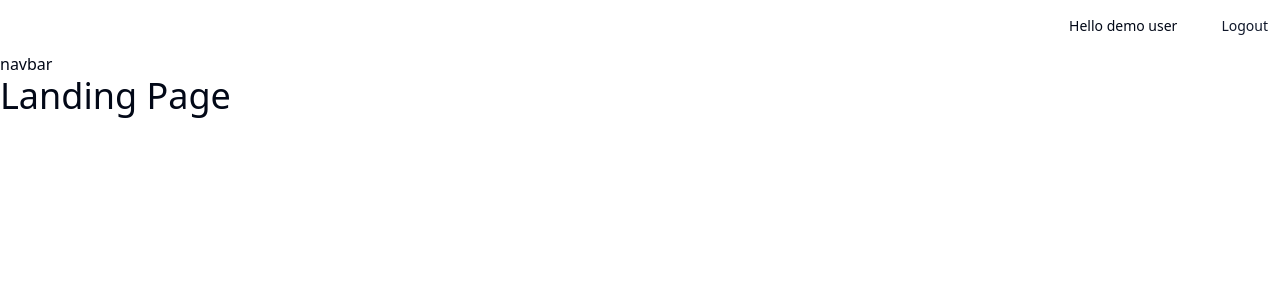
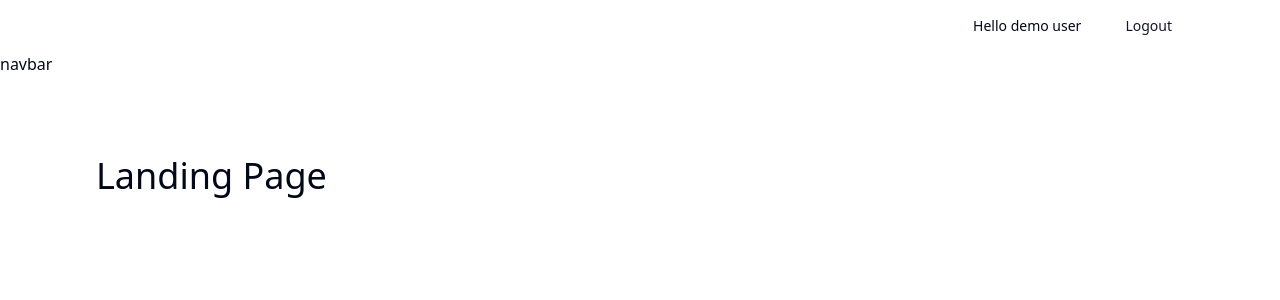
Before and after one commit to danielOuattara/Typescript_John_Smilga_Udemy, a React (Vite) app in the folder 05_Comfy_Sloth_Store_App/: page / in a window 1280 px wide. Shown: the top 300 px of the page. Built offline with nearby package versions, Linux system fonts and the light colour scheme.

Commit message:
05: Comfy Sloth Store App: setup a custom component in Tailwind

```diff
--- a/05_Comfy_Sloth_Store_App/src/index.css
+++ b/05_Comfy_Sloth_Store_App/src/index.css
@@ -74,3 +74,9 @@
     @apply bg-background text-foreground;
   }
 }
+
+@layer components {
+  .align-element {
+    @apply mx-auto max-w-6xl px-8;
+  }
+}
--- a/05_Comfy_Sloth_Store_App/src/pages/HomeLayout.tsx
+++ b/05_Comfy_Sloth_Store_App/src/pages/HomeLayout.tsx
@@ -6,7 +6,10 @@
     <>
       <Header />
       <nav>navbar</nav>
-      <Outlet />
+
+      <div className="align-element py-20">
+        <Outlet />
+      </div>
     </>
   );
 }
```
Lines whose indentation alone changed are shown as unchanged.
